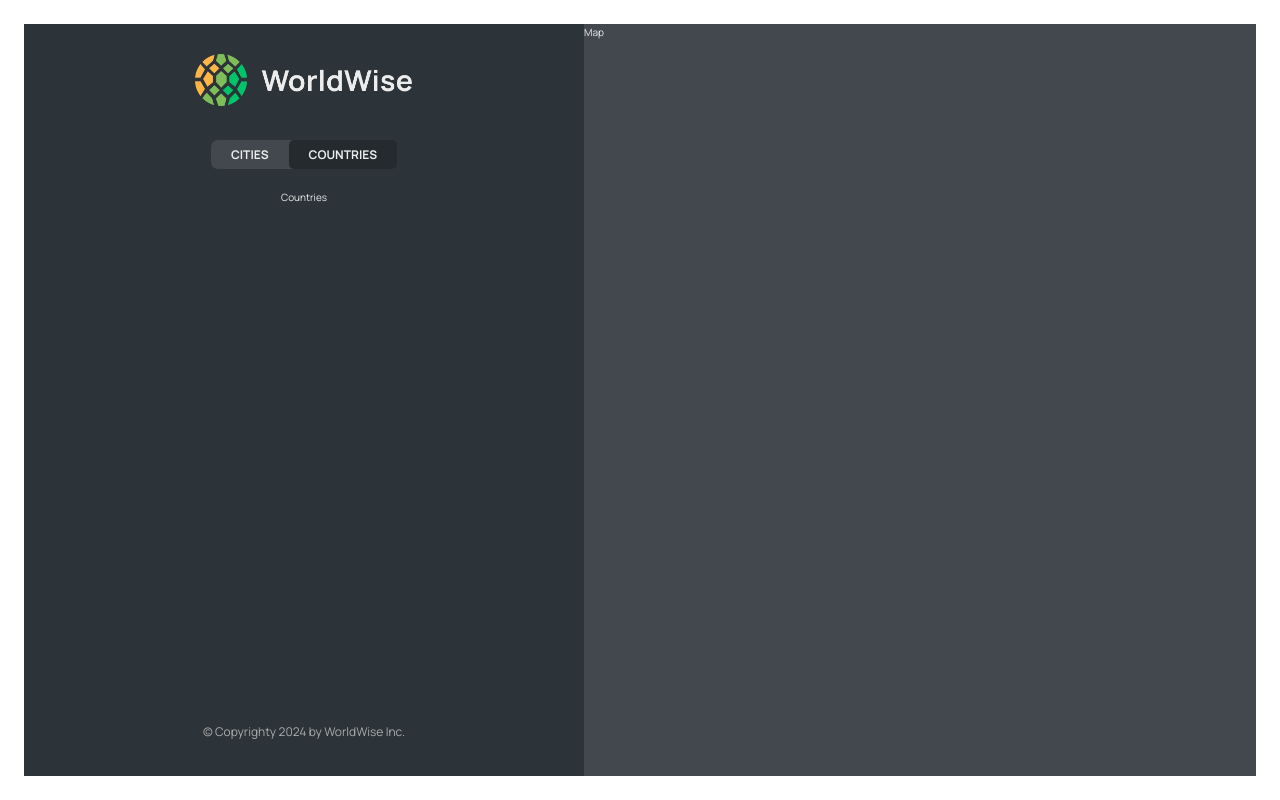
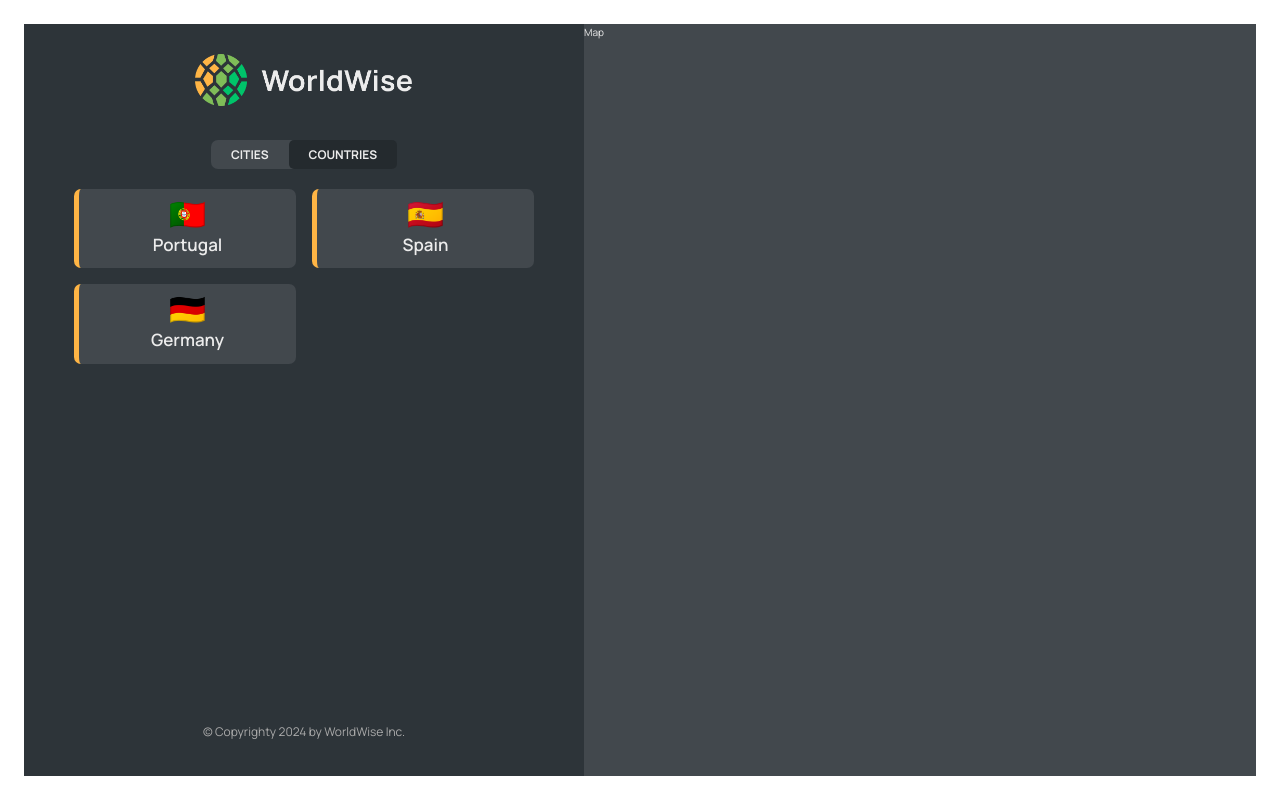
Before and after one commit to akramghaleb/react-worldwise, a React (Vite) app: page /app/countries in a window 1280 px wide. Built offline with nearby package versions, Linux system fonts and the light colour scheme; data requests are answered from the project's data file.

Commit message:
Implementing the Countries List

```diff
--- a/data/cities.json
+++ b/data/cities.json
@@ -35,6 +35,30 @@
         "lng": 13.376933665713324
       },
       "id": 98443197
+    },
+    {
+      "cityName": "Faro",
+      "country": "Portugal",
+      "emoji": "🇵🇹",
+      "date": "2027-10-31T15:59:59.138Z",
+      "notes": "My favorite city so far!",
+      "position": {
+        "lat": 38.727881642324164,
+        "lng": -9.140900099907554
+      },
+      "id": 15632896
+    },
+    {
+      "cityName": "Barcelona",
+      "country": "Spain",
+      "emoji": "🇪🇸",
+      "date": "2027-07-15T08:22:53.976Z",
+      "notes": "",
+      "position": {
+        "lat": 40.46635901755316,
+        "lng": -3.7133789062500004
+      },
+      "id": 65465876
     }
   ]
 }
--- a/src/App.jsx
+++ b/src/App.jsx
@@ -1,4 +1,5 @@
 import { BrowserRouter, Route, Routes } from "react-router-dom";
+import { useEffect, useState } from "react";
 
 import Product from "./pages/Product";
 import Pricing from "./pages/Pricing";
@@ -8,7 +9,7 @@
 import AppLayout from "./pages/AppLayout";
 import Login from "./pages/Login";
 import CityList from "./components/CityList";
-import { useEffect, useState } from "react";
+import CountryList from "./components/CountryList";
 
 const BASE_URL = "http://localhost:9001";
 
@@ -50,7 +51,10 @@
               path="cities"
               element={<CityList cities={cities} isLoading={isLoading} />}
             />
-            <Route path="countries" element={<p>Countries</p>} />
+            <Route
+              path="countries"
+              element={<CountryList cities={cities} isLoading={isLoading} />}
+            />
             <Route path="form" element={<p>Form</p>} />
           </Route>
           <Route path="*" element={<PageNotFound />} />
--- a/src/components/CityList.jsx
+++ b/src/components/CityList.jsx
@@ -12,7 +12,7 @@
     );
   }
   return (
-    <ul style={styles.CityList}>
+    <ul className={styles.cityList}>
       {cities.map((city) => (
         <CityItem city={city} key={city.id} />
       ))}
--- a/src/components/CityList.module.css
+++ b/src/components/CityList.module.css
@@ -1,4 +1,4 @@
-.cityList {
+.citylist {
   width: 100%;
   height: 65vh;
   list-style: none;
@@ -10,6 +10,6 @@
   gap: 1.4rem;
 }
 
-.cityList::-webkit-scrollbar {
+.citylist::-webkit-scrollbar {
   width: 0;
 }
--- /dev/null
+++ b/src/components/CountryList.jsx
@@ -0,0 +1,36 @@
+import CountryItem from "./CountryItem";
+import Spinner from "./Spinner";
+import Message from "./Message";
+
+import styles from "./CountryList.module.css";
+
+function CountryList({ cities, isLoading }) {
+  if (isLoading) {
+    return <Spinner />;
+  }
+  if (!cities.length) {
+    return (
+      <Message message="Add your first city by clicking on a city on the map" />
+    );
+  }
+
+  const countries = cities.reduce((arr, city) => {
+    if (!arr.map((el) => el.country).includes(city.country)) {
+      return [...arr, { country: city.country, emoji: city.emoji }];
+    } else {
+      return arr;
+    }
+  }, []);
+
+  console.log(countries);
+
+  return (
+    <ul className={styles.countryList}>
+      {countries.map((country) => (
+        <CountryItem country={country} key={country.id} />
+      ))}
+    </ul>
+  );
+}
+
+export default CountryList;
--- a/src/components/CountryList.module.css
+++ b/src/components/CountryList.module.css
@@ -4,7 +4,6 @@
   list-style: none;
   overflow-y: scroll;
   overflow-x: hidden;
-
   display: grid;
   grid-template-columns: 1fr 1fr;
   align-content: start;
```
